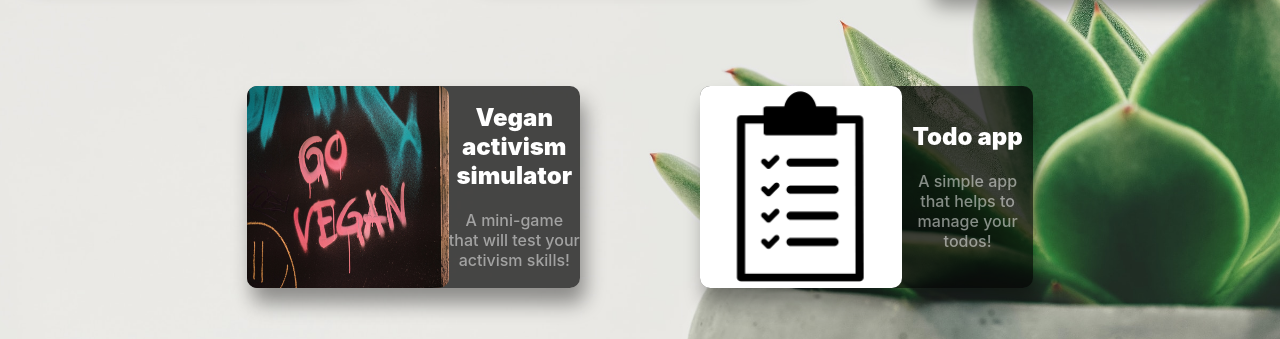
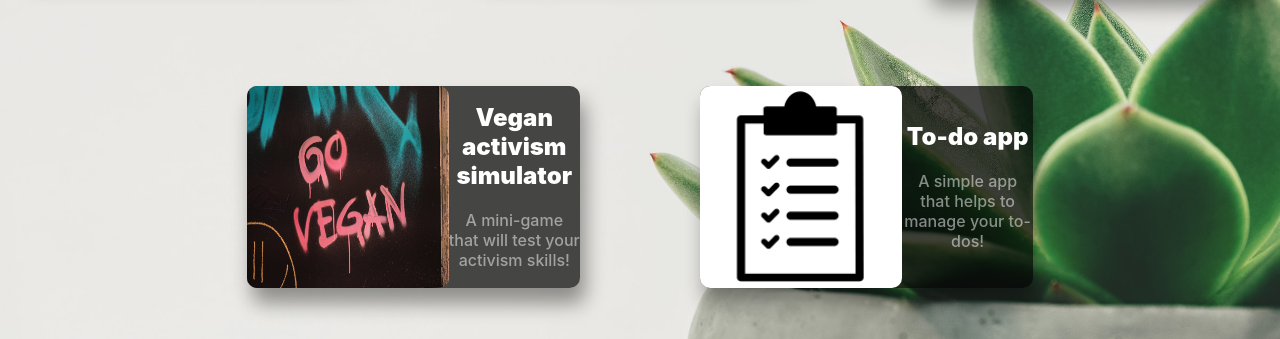
Before and after one commit to yashwanthwebdev/portfolio-pro, a React (Create React App) app: page / in a window 1280 px wide. Shown: the part 1980-2319 px from the top of the page. Built offline with nearby package versions, Linux system fonts and the light colour scheme.

Commit message:
revamp 1.3

```diff
--- a/src/Components/Projects/Projects.js
+++ b/src/Components/Projects/Projects.js
@@ -325,9 +325,9 @@ function Projects(props) {
               />
 
               <div className={style.projectDetailsContainer}>
-                <span className={style.title}>Todo app</span>
+                <span className={style.title}>To-do app</span>
                 <span className={style.description}>
-                  A simple app that helps to manage your todos!
+                  A simple app that helps to manage your to-dos!
                 </span>
               </div>
             </a>
```
